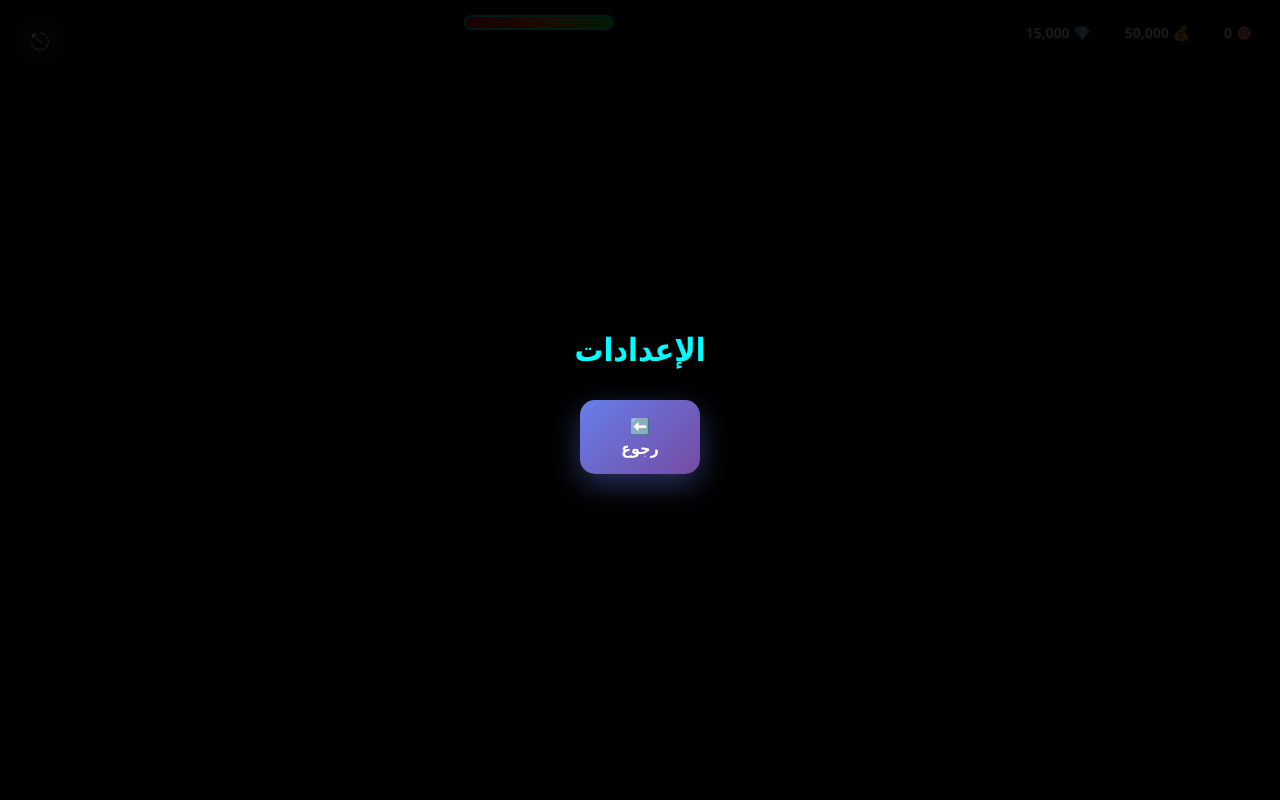
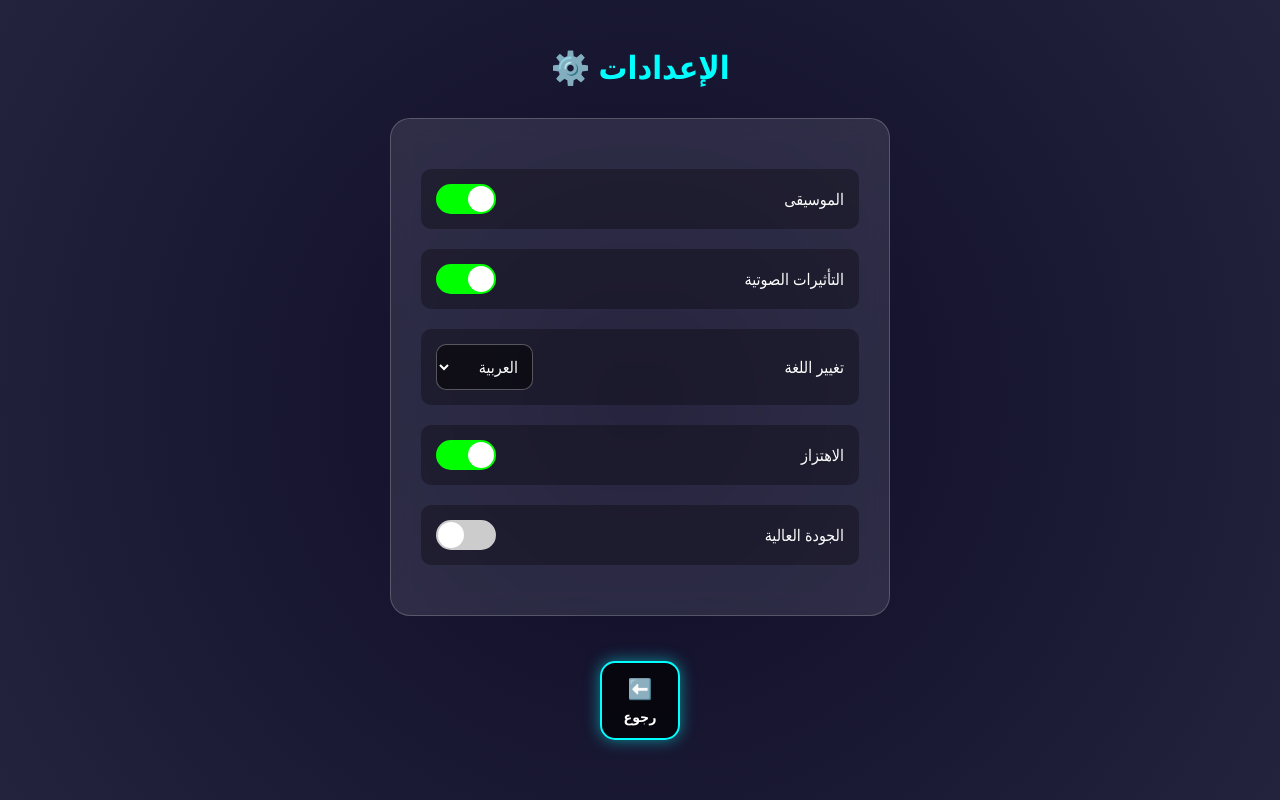
Before and after one commit to treajollian-ux/Escape-, a plain HTML site: page index.html in a window 1280 px wide. Both pictures are taken after a click on the button "⚙️". Drawn offline with Linux system fonts and the light colour scheme.

Commit message:
Update index.html

```diff
--- a/index.html
+++ b/index.html
@@ -3,7 +3,7 @@
 <head>
     <meta charset="UTF-8">
     <meta name="viewport" content="width=device-width, initial-scale=1.0">
-    <title>Galaxy Attack - النسخة النهائية</title>
+    <title>Galaxy Attack - النسخة المحسنة</title>
     <style>
         * {
             margin: 0;
@@ -77,6 +77,7 @@
             gap: 5px;
             font-weight: bold;
             font-size: 14px;
+            border: 1px solid rgba(255, 255, 255, 0.2);
         }
 
         .icon-button {
@@ -137,35 +138,49 @@
             width: 100%;
             display: flex;
             justify-content: center;
-            gap: 20px;
-            padding: 20px 0;
+            gap: 15px;
+            padding: 15px 0;
         }
 
         .menu-button {
-            background: linear-gradient(135deg, #667eea 0%, #764ba2 100%);
-            border: none;
+            background: rgba(0, 0, 0, 0.7);
+            border: 2px solid #00ffff;
             border-radius: 15px;
             color: white;
             cursor: pointer;
             transition: all 0.3s ease;
-            box-shadow: 0 10px 30px rgba(102, 126, 234, 0.4);
             font-weight: bold;
             display: flex;
             flex-direction: column;
             align-items: center;
             justify-content: center;
-            padding: 15px;
-            min-width: 120px;
-            font-size: 16px;
+            padding: 12px;
+            min-width: 80px;
+            font-size: 14px;
+            position: relative;
+            overflow: hidden;
+            box-shadow: 0 0 15px rgba(0, 255, 255, 0.5);
+        }
+
+        .menu-button::before {
+            content: '';
+            position: absolute;
+            top: -50%;
+            left: -50%;
+            width: 200%;
+            height: 200%;
+            background: linear-gradient(45deg, transparent, rgba(0, 255, 255, 0.3), transparent);
+            transform: rotate(45deg);
+            animation: lightning 3s linear infinite;
         }
 
         .menu-button:hover {
             transform: translateY(-5px);
-            box-shadow: 0 15px 40px rgba(102, 126, 234, 0.6);
+            box-shadow: 0 0 20px rgba(0, 255, 255, 0.8);
         }
 
         .menu-icon {
-            font-size: 24px;
+            font-size: 20px;
             margin-bottom: 5px;
         }
 
@@ -193,7 +208,7 @@
 
         .ships-grid {
             display: grid;
-            grid-template-columns: repeat(auto-fill, minmax(150px, 1fr));
+            grid-template-columns: repeat(auto-fill, minmax(140px, 1fr));
             gap: 15px;
             flex-grow: 1;
         }
@@ -268,7 +283,7 @@
             left: 0;
             width: 100%;
             padding: 15px;
-            display: flex;
+            display: none;
             justify-content: space-between;
             z-index: 5;
             pointer-events: none;
@@ -285,6 +300,7 @@
             border-radius: 10px;
             font-size: 14px;
             font-weight: bold;
+            border: 1px solid rgba(255, 255, 255, 0.2);
         }
 
         #healthBar {
@@ -334,6 +350,82 @@
             text-shadow: 0 0 20px rgba(255, 204, 0, 0.8);
         }
 
+        /* شاشة الإعدادات */
+        #settingsScreen {
+            position: absolute;
+            top: 0;
+            left: 0;
+            width: 100%;
+            height: 100%;
+            background: radial-gradient(circle at center, rgba(15, 12, 41, 0.95) 0%, rgba(36, 36, 62, 0.98) 100%);
+            display: none;
+            flex-direction: column;
+            align-items: center;
+            justify-content: center;
+            z-index: 60;
+            backdrop-filter: blur(5px);
+            padding: 20px;
+        }
+
+        .settings-content {
+            background: rgba(255, 255, 255, 0.1);
+            padding: 30px;
+            border-radius: 20px;
+            width: 90%;
+            max-width: 500px;
+            backdrop-filter: blur(10px);
+            border: 1px solid rgba(255, 255, 255, 0.2);
+        }
+
+        .setting-item {
+            display: flex;
+            justify-content: space-between;
+            align-items: center;
+            margin: 20px 0;
+            padding: 15px;
+            background: rgba(0, 0, 0, 0.3);
+            border-radius: 10px;
+        }
+
+        .toggle-switch {
+            position: relative;
+            width: 60px;
+            height: 30px;
+            background: #ccc;
+            border-radius: 15px;
+            cursor: pointer;
+            transition: background 0.3s;
+        }
+
+        .toggle-switch.active {
+            background: #00ff00;
+        }
+
+        .toggle-switch::after {
+            content: '';
+            position: absolute;
+            width: 26px;
+            height: 26px;
+            background: white;
+            border-radius: 50%;
+            top: 2px;
+            left: 2px;
+            transition: transform 0.3s;
+        }
+
+        .toggle-switch.active::after {
+            transform: translateX(30px);
+        }
+
+        .language-select {
+            background: rgba(0, 0, 0, 0.5);
+            color: white;
+            border: 1px solid rgba(255, 255, 255, 0.3);
+            border-radius: 10px;
+            padding: 10px;
+            font-size: 16px;
+        }
+
         /* تأثيرات الحركة */
         @keyframes titleGlow {
             0%, 100% { text-shadow: 0 0 30px rgba(0, 255, 255, 0.5), 0 0 60px rgba(255, 0, 255, 0.3); }
@@ -345,6 +437,11 @@
             50% { transform: translateY(-10px); }
         }
 
+        @keyframes lightning {
+            0% { transform: translateX(-100%) translateY(-100%) rotate(45deg); }
+            100% { transform: translateX(100%) translateY(100%) rotate(45deg); }
+        }
+
         /* التكيف مع الشاشات الصغيرة */
         @media (max-width: 768px) {
             .game-title { font-size: 36px; }
@@ -352,9 +449,9 @@
                 grid-template-columns: repeat(auto-fill, minmax(130px, 1fr));
             }
             .menu-button {
-                min-width: 100px;
-                padding: 12px;
-                font-size: 14px;
+                min-width: 70px;
+                padding: 10px;
+                font-size: 12px;
             }
             .resource-item {
                 font-size: 12px;
@@ -377,7 +474,7 @@
             <div id="healthBar">
                 <div id="healthFill"></div>
             </div>
-            <button class="icon-button" onclick="showScreen('mainMenu')" style="pointer-events: auto;">⎋</button>
+            <button class="icon-button" onclick="backToMenu()" style="pointer-events: auto;">⎋</button>
         </div>
 
         <!-- الصفحة الرئيسية -->
@@ -407,6 +504,10 @@
                     <span class="menu-icon">🎮</span>
                     <span>START</span>
                 </button>
+                <button class="menu-button" onclick="showScreen('upgradeScreen')">
+                    <span class="menu-icon">⭐</span>
+                    <span>الترقيات</span>
+                </button>
             </div>
         </div>
 
@@ -430,11 +531,20 @@
             </div>
         </div>
 
+        <!-- شاشة الترقيات -->
+        <div id="upgradeScreen" style="display: none; position: absolute; top: 0; left: 0; width: 100%; height: 100%; background: rgba(0,0,0,0.9); z-index: 30; justify-content: center; align-items: center; flex-direction: column;">
+            <h1 style="color: #00ffff; margin-bottom: 30px;">شاشة الترقيات</h1>
+            <button class="menu-button" onclick="showScreen('mainMenu')">
+                <span>⬅️</span>
+                <span>رجوع</span>
+            </button>
+        </div>
+
         <!-- شاشة النصر -->
         <div id="victoryScreen">
             <div class="victory-stars">⭐⭐⭐</div>
             <h1 class="victory-title">VICTORY</h1>
-            <div class="reward-buttons">
+            <div class="bottom-menu">
                 <button class="menu-button" onclick="showScreen('mainMenu')">
                     <span class="menu-icon">🏠</span>
                     <span>MENU</span>
@@ -447,12 +557,39 @@
         </div>
 
         <!-- شاشة الإعدادات -->
-        <div id="settingsScreen" style="display: none; position: absolute; top: 0; left: 0; width: 100%; height: 100%; background: rgba(0,0,0,0.9); z-index: 30; justify-content: center; align-items: center; flex-direction: column;">
-            <h1 style="color: #00ffff; margin-bottom: 30px;">الإعدادات</h1>
-            <button class="menu-button" onclick="showScreen('mainMenu')">
-                <span>⬅️</span>
-                <span>رجوع</span>
-            </button>
+        <div id="settingsScreen">
+            <h1 style="color: #00ffff; margin-bottom: 30px; text-align: center;">الإعدادات ⚙️</h1>
+            <div class="settings-content">
+                <div class="setting-item">
+                    <span>الموسيقى</span>
+                    <div class="toggle-switch active" id="musicToggle"></div>
+                </div>
+                <div class="setting-item">
+                    <span>التأثيرات الصوتية</span>
+                    <div class="toggle-switch active" id="sfxToggle"></div>
+                </div>
+                <div class="setting-item">
+                    <span>تغيير اللغة</span>
+                    <select class="language-select" id="languageSelect">
+                        <option value="ar">العربية</option>
+                        <option value="en">English</option>
+                    </select>
+                </div>
+                <div class="setting-item">
+                    <span>الاهتزاز</span>
+                    <div class="toggle-switch active" id="vibrationToggle"></div>
+                </div>
+                <div class="setting-item">
+                    <span>الجودة العالية</span>
+                    <div class="toggle-switch" id="qualityToggle"></div>
+                </div>
+            </div>
+            <div class="bottom-menu" style="margin-top: 30px;">
+                <button class="menu-button" onclick="showScreen('mainMenu')">
+                    <span class="menu-icon">⬅️</span>
+                    <span>رجوع</span>
+                </button>
+            </div>
         </div>
     </div>
 
@@ -460,14 +597,21 @@
         // === بيانات اللعبة ===
         const gameData = {
             resources: {
-                gems: 15000,
-                coins: 50000,
+                gems: 0,  // تبدأ من الصفر
+                coins: 0, // تبدأ من الصفر
                 exp: 0
             },
             currentShip: 1,
             unlockedShips: [1],
             currentLevel: 1,
-            ships: []
+            ships: [],
+            settings: {
+                music: true,
+                sfx: true,
+                vibration: true,
+                quality: false,
+                language: 'ar'
+            }
         };
 
         // إنشاء 30 طائرة مختلفة
@@ -527,7 +671,7 @@
         let lastEnemySpawn = 0;
         let lastBossSpawn = 0;
         let enemySpawnRate = 1000; // ميلي ثانية بين ظهور الأعداء
-        let bossSpawnRate = 5000; // كل 5 ثواني يظهر وحش كبير
+        let bossSpawnRate = 15000; // كل 15 ثانية يظهر وحش كبير
 
         // === تهيئة اللعبة ===
         function init() {
@@ -535,6 +679,7 @@
             showScreen('mainMenu');
             updateResourcesDisplay();
             createStoreItems();
+            setupSettings();
 
             // إعداد التحكم باللمس
             setupTouchControls();
@@ -561,6 +706,22 @@
             canvas.addEventListener('mousedown', handleMouseDown);
             canvas.addEventListener('mousemove', handleMouseMove);
             canvas.addEventListener('mouseup', handleMouseUp);
+        }
+
+        function setupSettings() {
+            document.getElementById('musicToggle').addEventListener('click', () => toggleSetting('music'));
+            document.getElementById('sfxToggle').addEventListener('click', () => toggleSetting('sfx'));
+            document.getElementById('vibrationToggle').addEventListener('click', () => toggleSetting('vibration'));
+            document.getElementById('qualityToggle').addEventListener('click', () => toggleSetting('quality'));
+            document.getElementById('languageSelect').addEventListener('change', (e) => {
+                gameData.settings.language = e.target.value;
+            });
+        }
+
+        function toggleSetting(setting) {
+            gameData.settings[setting] = !gameData.settings[setting];
+            const toggle = document.getElementById(`${setting}Toggle`);
+            toggle.classList.toggle('active', gameData.settings[setting]);
         }
 
         let touchId = null;
@@ -626,13 +787,6 @@
 
             // إظهار الشاشة المطلوبة
             document.getElementById(screenName).style.display = 'flex';
-
-            // إذا كانت شاشة اللعبة، ابدأ اللعبة
-            if (screenName === 'gameCanvas') {
-                if (!gameActive) {
-                    startGame();
-                }
-            }
         }
 
         function updateResourcesDisplay() {
@@ -700,8 +854,9 @@
             const canvas = document.getElementById('gameCanvas');
             const ctx = canvas.getContext('2d');
 
-            // إخفاء واجهة اللعبة مؤقتاً
-            document.querySelector('.game-ui').style.display = 'none';
+            // إخفاء الصفحة الرئيسية وإظهار واجهة اللعبة
+            document.getElementById('mainMenu').style.display = 'none';
+            document.querySelector('.game-ui').style.display = 'flex';
 
             // تهيئة اللاعب
             const currentShip = gameData.ships.find(s => s.id === gameData.currentShip);
@@ -737,11 +892,6 @@
                     speed: Math.random() * 2 + 1
                 });
             }
-
-            // إظهار واجهة اللعبة
-            setTimeout(() => {
-                document.querySelector('.game-ui').style.display = 'flex';
-            }, 100);
 
             // بدء حلقة اللعبة
             gameLoop(ctx, canvas);
@@ -1200,12 +1350,12 @@
         function gameOver() {
             gameActive = false;
             alert(`انتهت اللعبة! النقاط: ${score}`);
-            showScreen('mainMenu');
-            updateResourcesDisplay();
+            backToMenu();
         }
 
         function showVictory() {
             gameActive = false;
+            // جمع المال والياقوت عند الفوز
             gameData.resources.coins += score;
             gameData.resources.gems += Math.floor(score / 100);
             gameData.currentLevel++;
@@ -1218,6 +1368,13 @@
             startGame();
         }
 
+        function backToMenu() {
+            gameActive = false;
+            document.querySelector('.game-ui').style.display = 'none';
+            document.getElementById('mainMenu').style.display = 'flex';
+            updateResourcesDisplay();
+        }
+
         // بدء اللعبة
         window.onload = init;
     </script>
```
